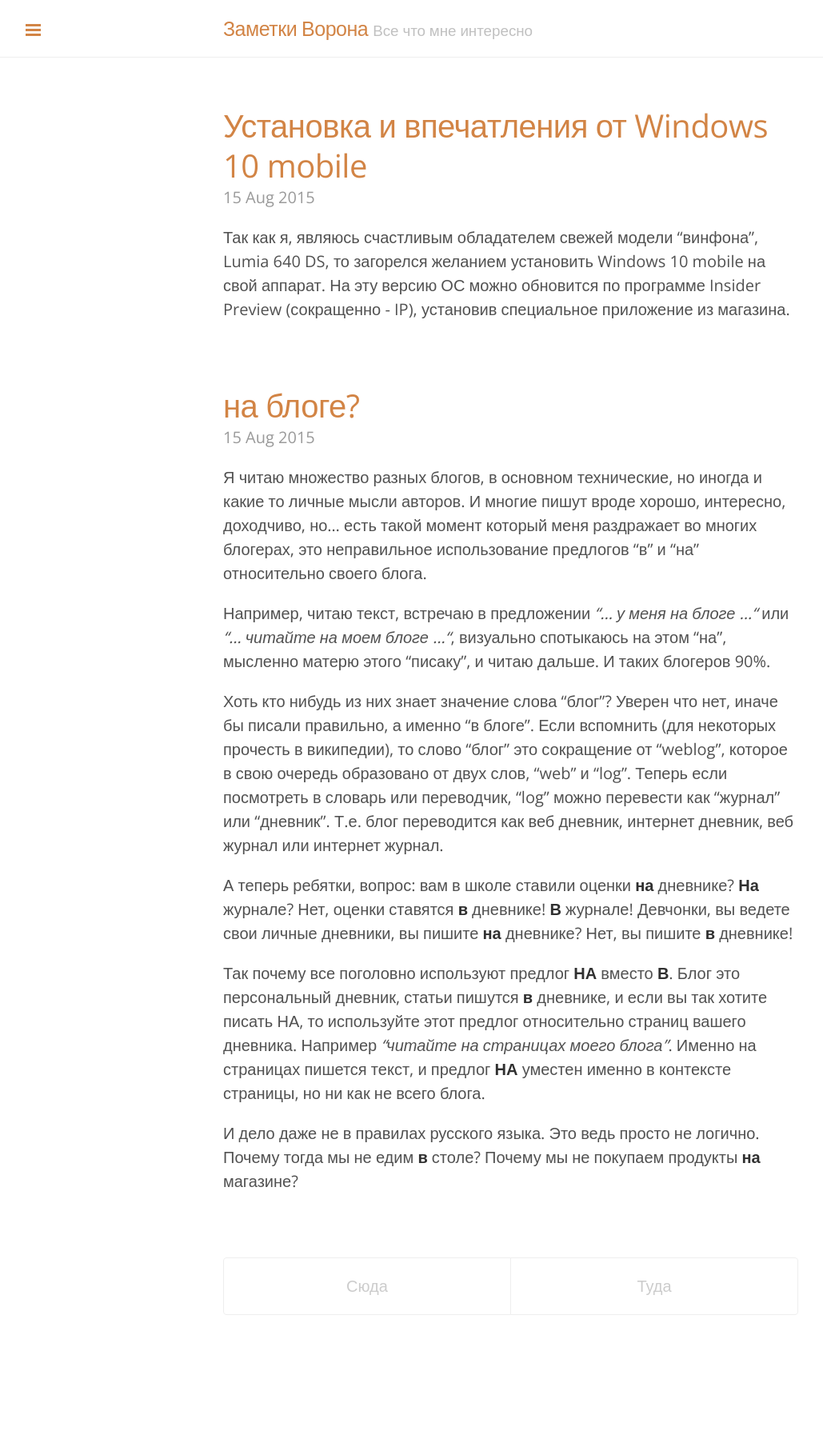
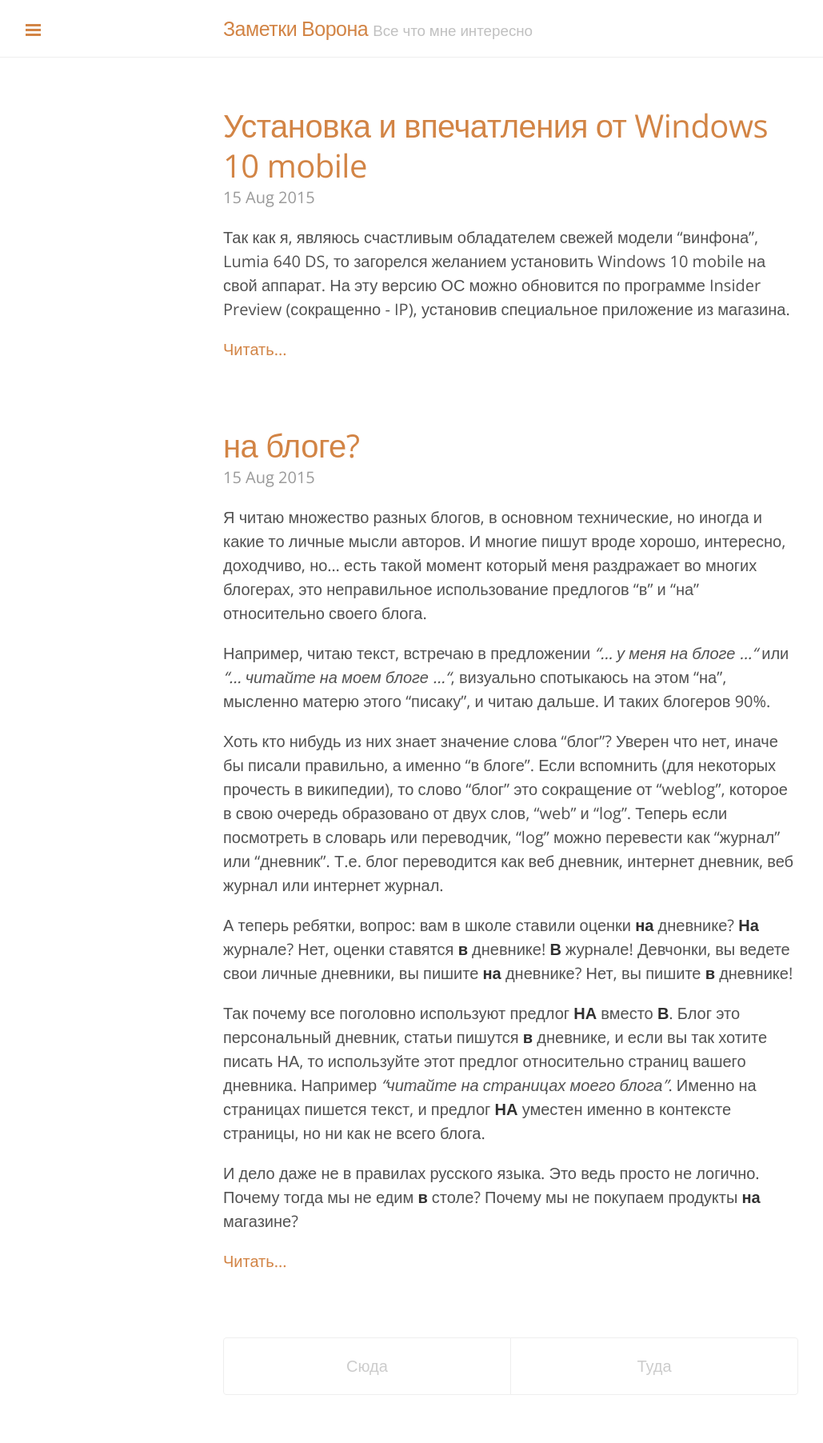
Before and after one commit to vorons/vorons.github.io, a Jekyll site: the page built from index.html, in a window 1280 px wide. Shown: the whole page at 80% size, without its empty margins (1-1030 px from the left). Built offline with Jekyll 4.4.1, drawn with Linux system fonts in a browser that asks for light colours; the list of posts is cut into pages by our own code; before the commit the page ends 1704 px from its top, so only the background shows below that.

Commit message:
Update index.html

```diff
--- a/index.html
+++ b/index.html
@@ -15,6 +15,7 @@
     <span class="post-date">{{ post.date | date_to_string }}</span>
 
     {{ post.excerpt }}
+    <p><a href="{{ site.baseurl }}{{ post.url }}">Читать...</a></p>
   </div>
   {% endfor %}
 </div>
```
